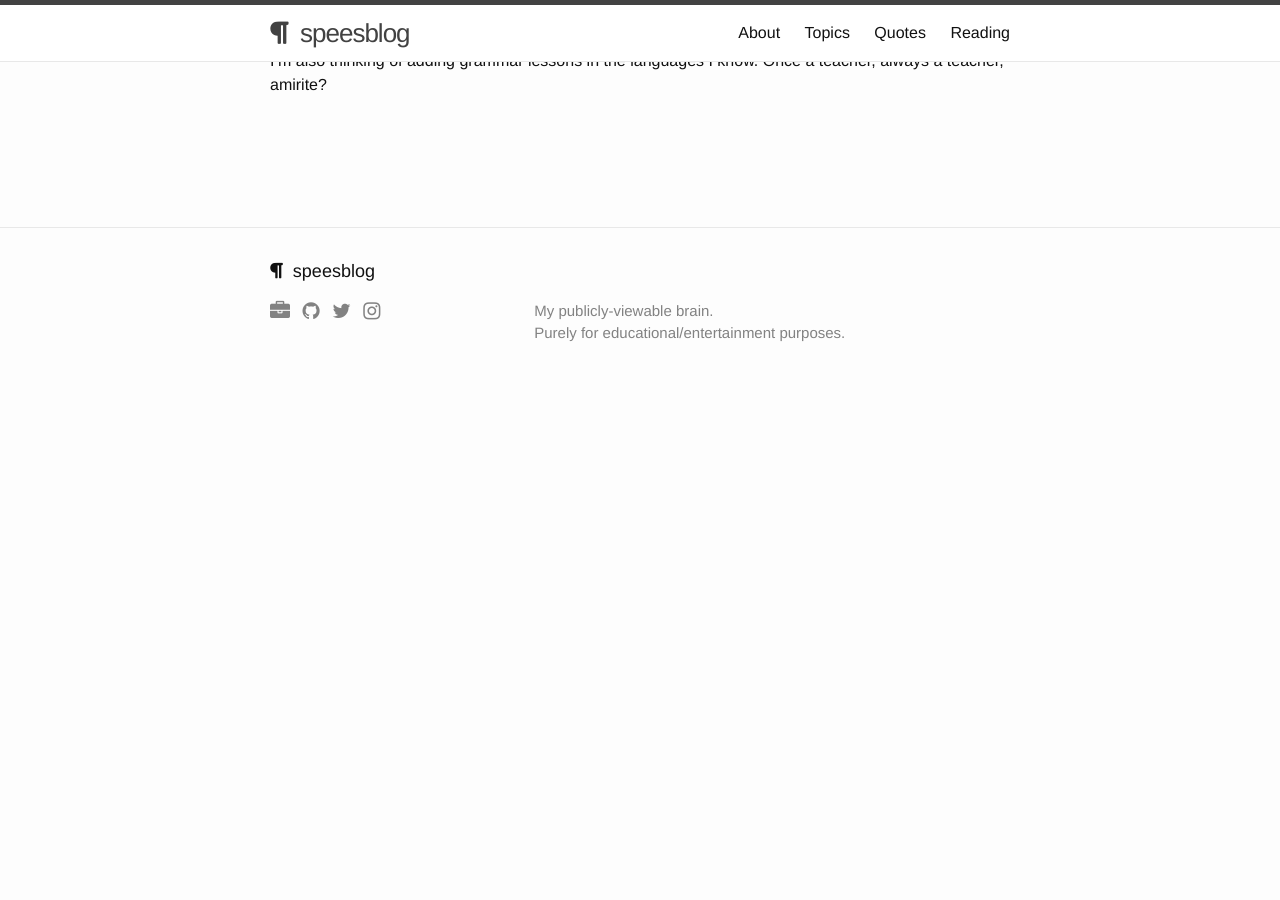
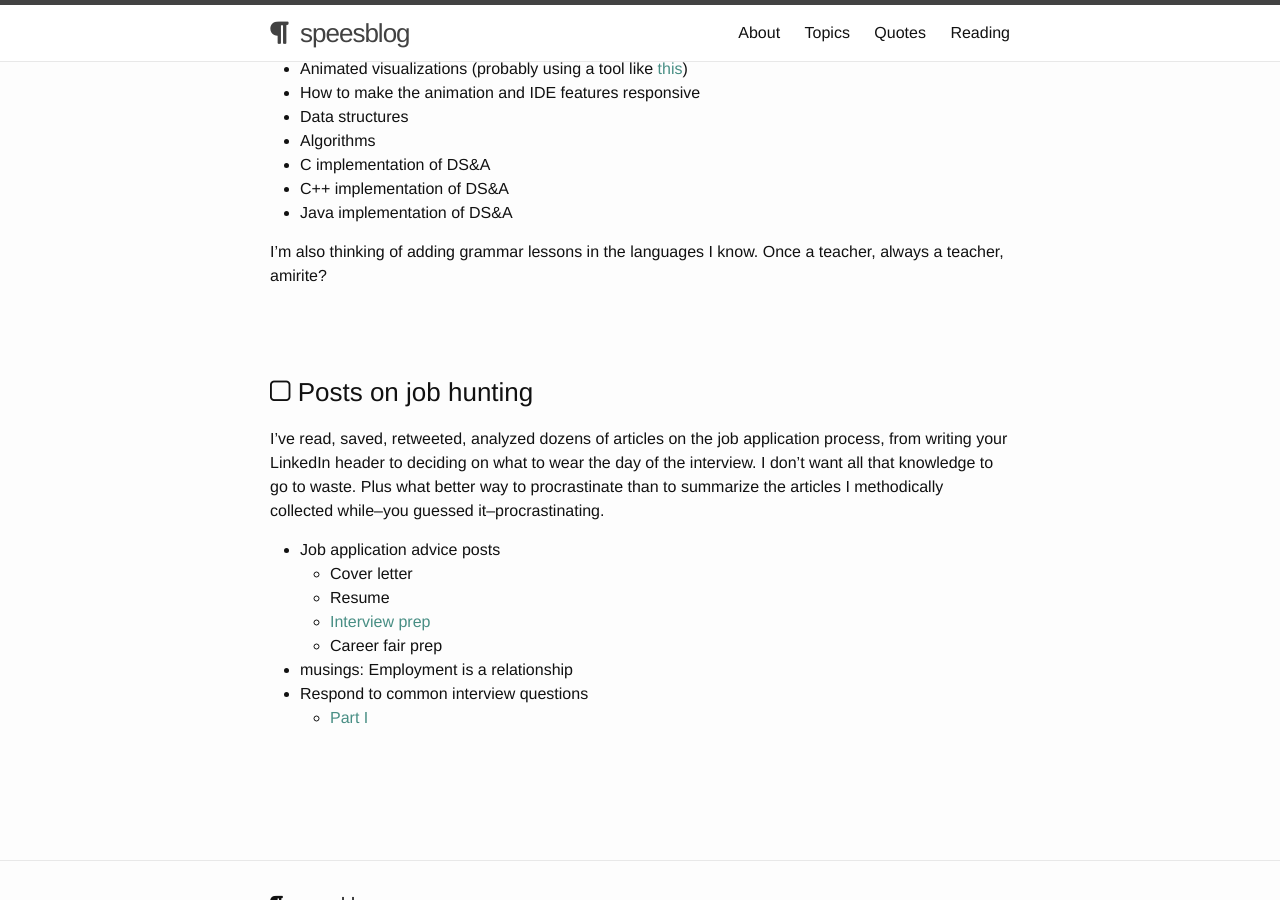
Before and after one commit to shelbyspees/speesblog, a Jekyll site: the page built from _posts/2015-03-13-cursed-with-ideas.md, in a window 1280 px wide and 900 px high, scrolled down 2132 px. Built offline with Jekyll 4.4.1, drawn with Linux system fonts in a browser that asks for light colours; nearby versions of some CDN libraries; before the commit the page ends 2537 px from its top, so only the background shows below that.

Commit message:
Update about page and posts

```diff
--- a/_posts/2015-03-13-cursed-with-ideas.md
+++ b/_posts/2015-03-13-cursed-with-ideas.md
@@ -20,7 +20,9 @@
 
 
 
-####<i class="fa fa-square-o"></i> Fix Reading page so that each book has the cover image on the left and the information on the right, like this:
+<h3 class="anchor" id="reading-page"><i class="fa fa-square-o"></i> Fix Reading page</h3>
+
+Fix Reading page so that each book has the cover image on the left and the information on the right, like this:
 
 <img class="wide" src="{{ site.url }}/assets/comp/reading.png"/>
 
@@ -43,8 +45,7 @@
 
 
 
-
-####<i class="fa fa-square-o"></i> Super neat DS&A tutorial web app project
+<h3 class="anchor" id="d-s-and-a"><i class="fa fa-square-o"></i> Super neat DS&A tutorial web app project</h3>
 
 This is way over my head at this point, but I like the idea and I'll learn a lot of cool stuff in the process.
 
@@ -73,3 +74,25 @@
 - Java implementation of DS&A
 
 I'm also thinking of adding grammar lessons in the languages I know. Once a teacher, always a teacher, amirite?
+
+
+
+
+
+
+
+
+
+
+<h3 class="anchor" id="job-hunting"><i class="fa fa-square-o"></i> Posts on job hunting</h3>
+
+I've read, saved, retweeted, analyzed dozens of articles on the job application process, from writing your LinkedIn header to deciding on what to wear the day of the interview. I don't want all that knowledge to go to waste. Plus what better way to procrastinate than to summarize the articles I methodically collected while--you guessed it--procrastinating.
+
+- Job application advice posts
+	- Cover letter
+	- Resume
+	- [Interview prep]({{ site.url }}{% post_url 2015-03-14-interview-prep %})
+	- Career fair prep
+- musings: Employment is a relationship
+- Respond to common interview questions
+	- [Part I]({{ site.url }}{% post_url 2015-03-14-interview-questions-part-one %})
```
Also changed, not shown: _posts/2014-11-15-set-the-example.md (+1 -1 lines), _posts/2015-03-14-interview-questions-part-one.md (+1 -4 lines), about.md (+3 -1 lines).
